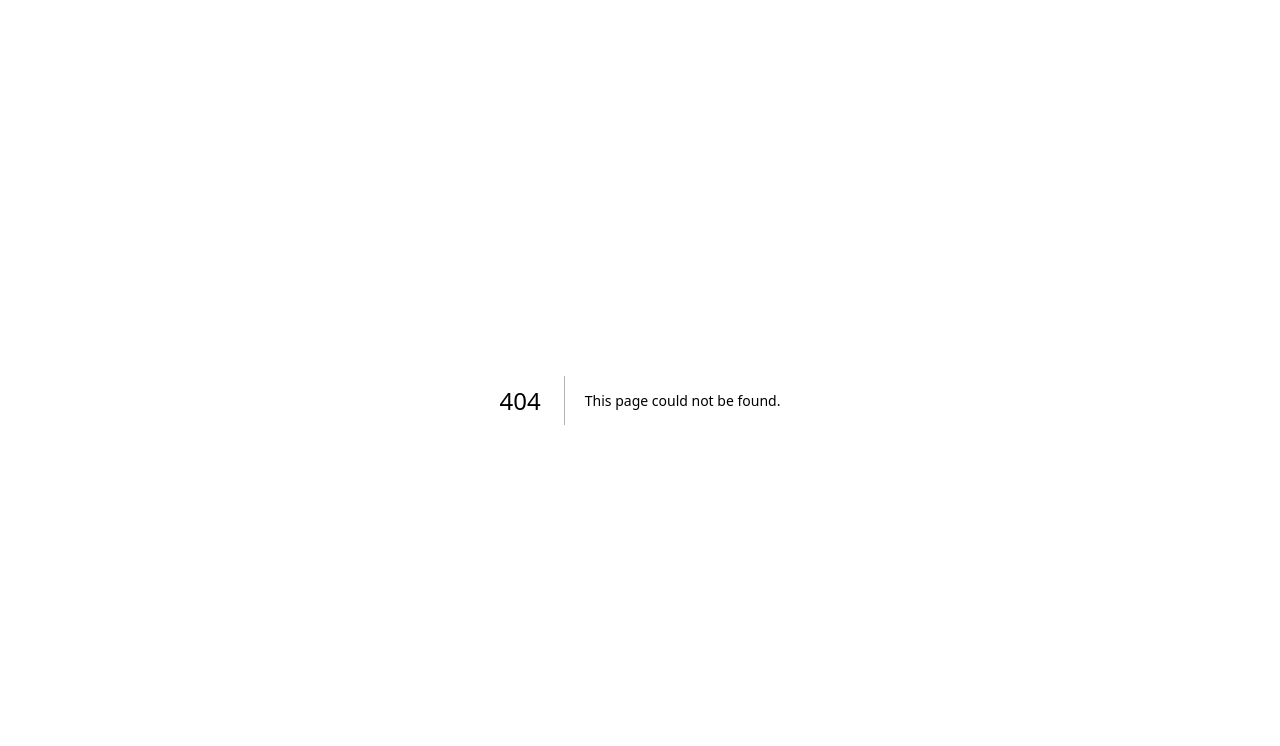
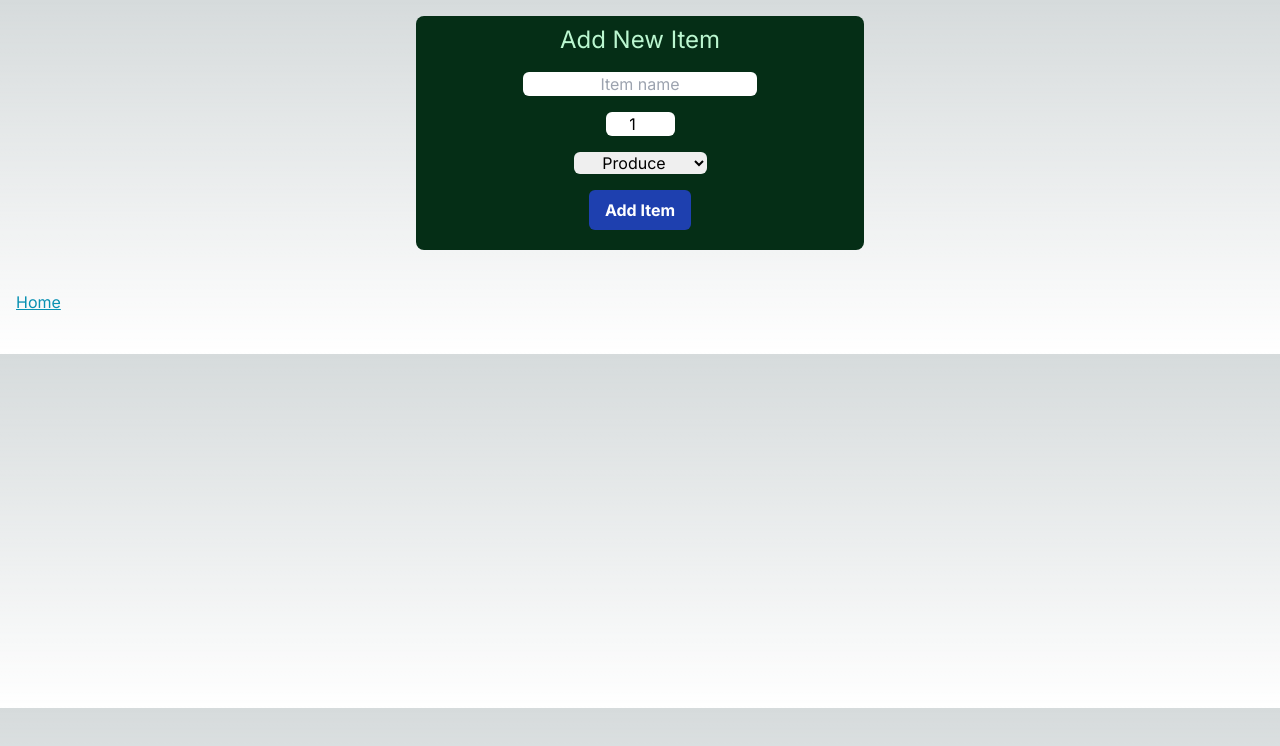
Before and after one commit to ISsait/cprg306-assignments, a Next.js app: page /week-4 in a window 1280 px wide. Before the commit this address had no page. Shown: the top 746 px of the page. Built offline with nearby package versions, Linux system fonts and the light colour scheme.

Commit message:
Week 4 assignment 75% complete
React script complete, just need to apply tailwind styles

```diff
--- a/app/page.js
+++ b/app/page.js
@@ -11,6 +11,9 @@ export default function Home() {
       <div>
         <Link className={linkStyle} href="./week-3">Week-3</Link>
       </div>
+      <div>
+        <Link className={linkStyle} href="./week-4">Week-4</Link>
+      </div>
     </main>
   );
 }
--- /dev/null
+++ b/app/week-4/new-item.js
@@ -0,0 +1,75 @@
+"use client";
+
+import { useState } from "react";
+
+export default function NewItem() {
+  const [name, setName] = useState("");
+  const [quantity, setQuantity] = useState(1);
+  const [category, setCategory] = useState("Produce");
+
+  function handleOnSubmit(event) {
+    event.preventDefault();
+
+    const newItem = {
+      name,
+      quantity,
+      category,
+    };
+
+    console.log(newItem);
+
+    alert(
+      `New item: ${newItem.name}, quantity: ${newItem.quantity}, category: ${newItem.category} has been added to the list!`
+    );
+
+    setName("");
+    setQuantity(1);
+    setCategory("Produce");
+  }
+
+  return (
+    <form onSubmit={handleOnSubmit} className="flex items-center justify-center">
+      <div className="flex flex-col items-center justify-center space-y-4 max-w-6/12 bg-green-950 w-full max-w-md p-5 rounded-lg pt-2">
+        <h1 className="text-2xl text-green-200">Add New Item</h1>
+        <input
+          required
+          type="text"
+          value={name}
+          onChange={(event) => setName(event.target.value)}
+          placeholder="Item name"
+          className="text-black text-center rounded-md"
+        />
+        <input
+          required
+          type="number"
+          value={quantity}
+          min="1"
+          max="99"
+          onChange={(event) => setQuantity(Number(event.target.value))}
+          className="number-input text-black text-center rounded-md"
+        />
+        <select
+          required
+          value={category}
+          onChange={(event) => setCategory(event.target.value)}
+          className="text-black text-center rounded-md"
+        >
+          <option value="Produce">Produce</option>
+          <option value="Dairy">Dairy</option>
+          <option value="Bakery">Bakery</option>
+          <option value="Meat">Meat</option>
+          <option value="Frozen Foods">Frozen Foods</option>
+          <option value="Canned Goods">Canned Goods</option>
+          <option value="Dry Goods">Dry Goods</option>
+          <option value="Beverages">Beverages</option>
+          <option value="Snacks">Snacks</option>
+          <option value="Household">Household</option>
+          <option value="Other">Other</option>
+        </select>
+        <button className="bg-blue-800 hover:bg-blue-500 active:bg-yellow-300 text-white font-bold py-2 px-4 rounded-md">
+          Add Item
+        </button>
+      </div>
+    </form>
+  );
+}
--- /dev/null
+++ b/app/week-4/page.js
@@ -0,0 +1,18 @@
+import NewItem from "./new-item";
+import Link from "next/link";
+
+export default function Page() {
+  const linkStyle = "underline text-cyan-600 hover:text-cyan-300";
+  return (
+    <main className="m-4">
+      <div>
+        <NewItem />
+      </div>
+      <div className="my-10">
+        <Link className={linkStyle} href="./">
+          Home
+        </Link>
+      </div>
+    </main>
+  );
+}
```
